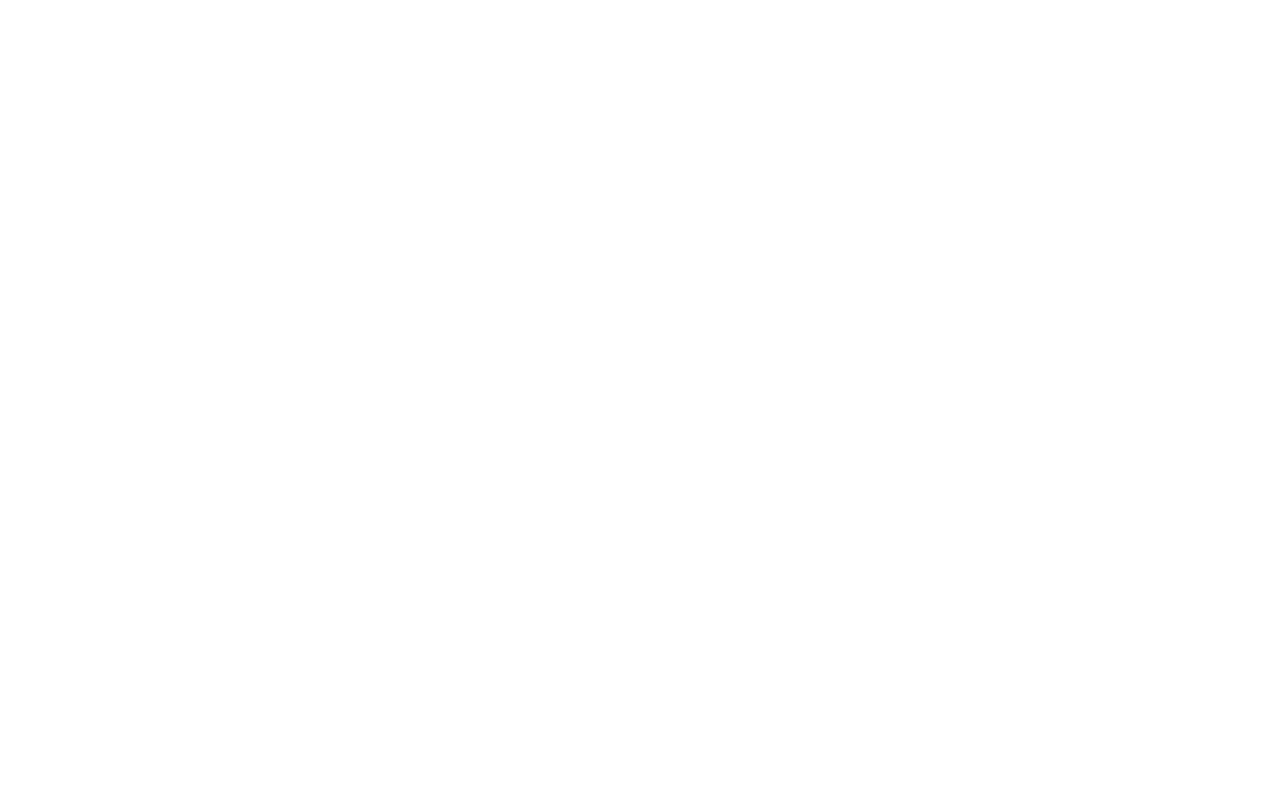
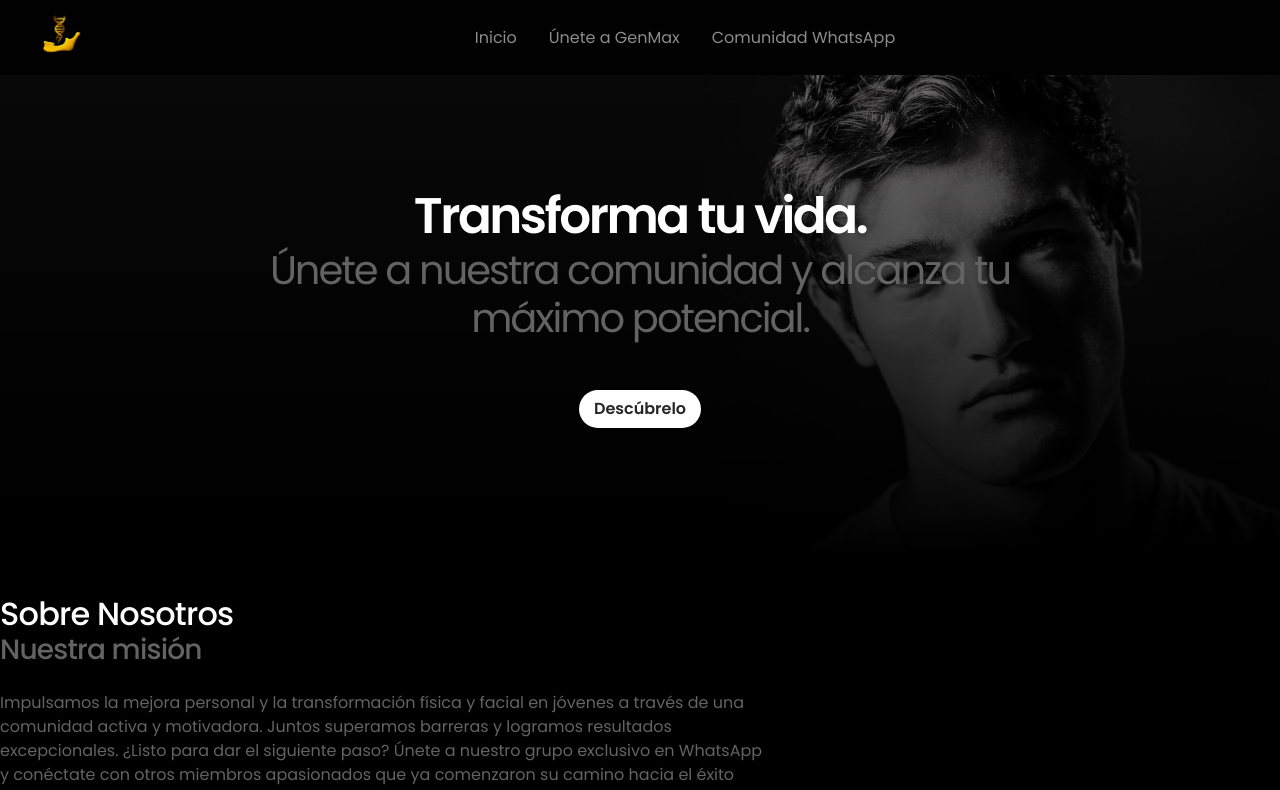
Before and after one commit to faazdy/genmax, a React (Vite) app: page / in a window 1280 px wide. Shown: the top 790 px of the page. Built offline with nearby package versions, Linux system fonts and the light colour scheme.

Commit message:
Comment out display property in main CSS
Comment out the display property in main styles.

```diff
--- a/src/styles/main.css
+++ b/src/styles/main.css
@@ -18,7 +18,7 @@
     margin: 0 auto !important;
     color: var(--textColor);
     transition: .2s ease;
-    display: none;
+    /*display: none;*/
 }
 main{max-width: 1300px; margin: 0 auto !important;}
 @media screen and (max-width: 1200px){
```
